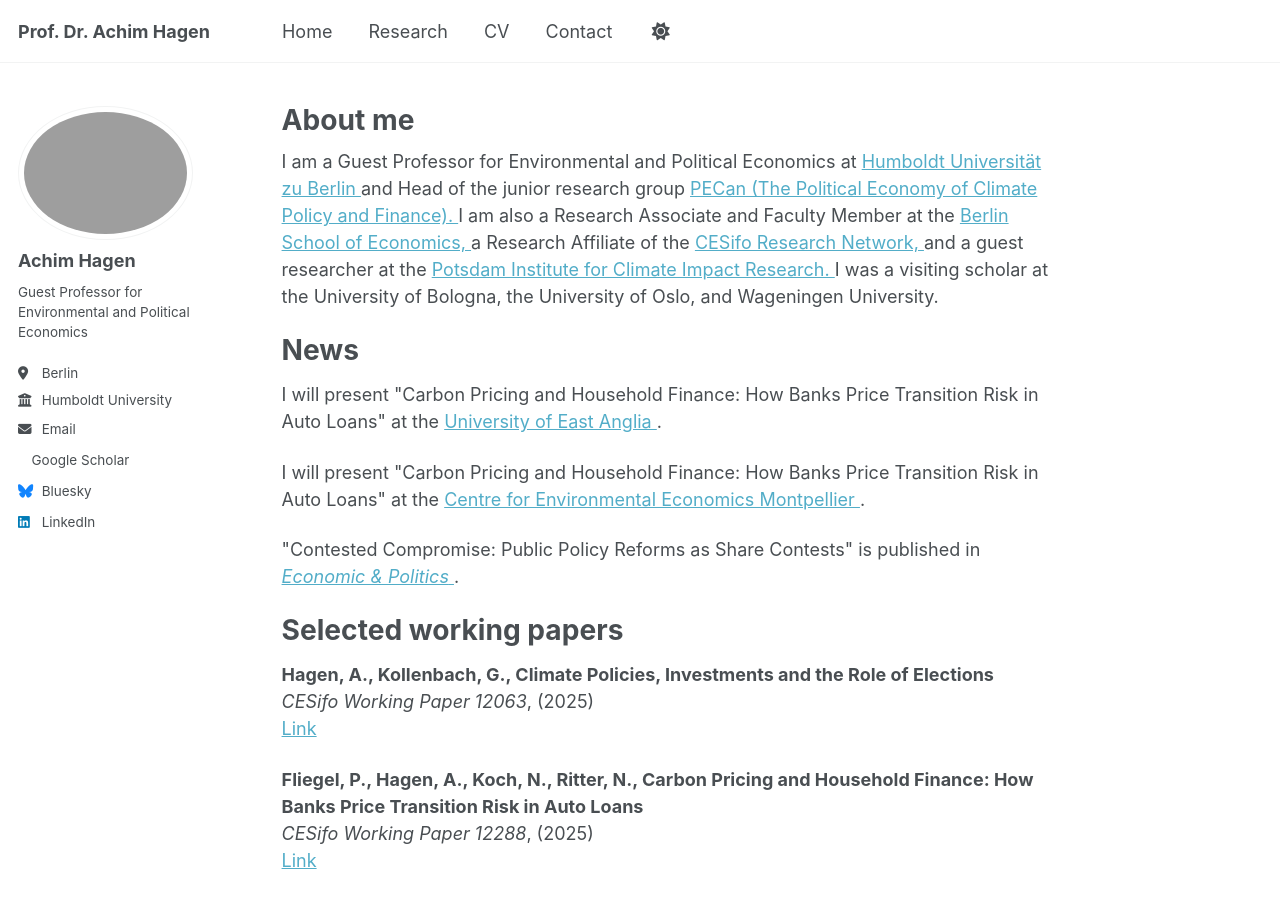
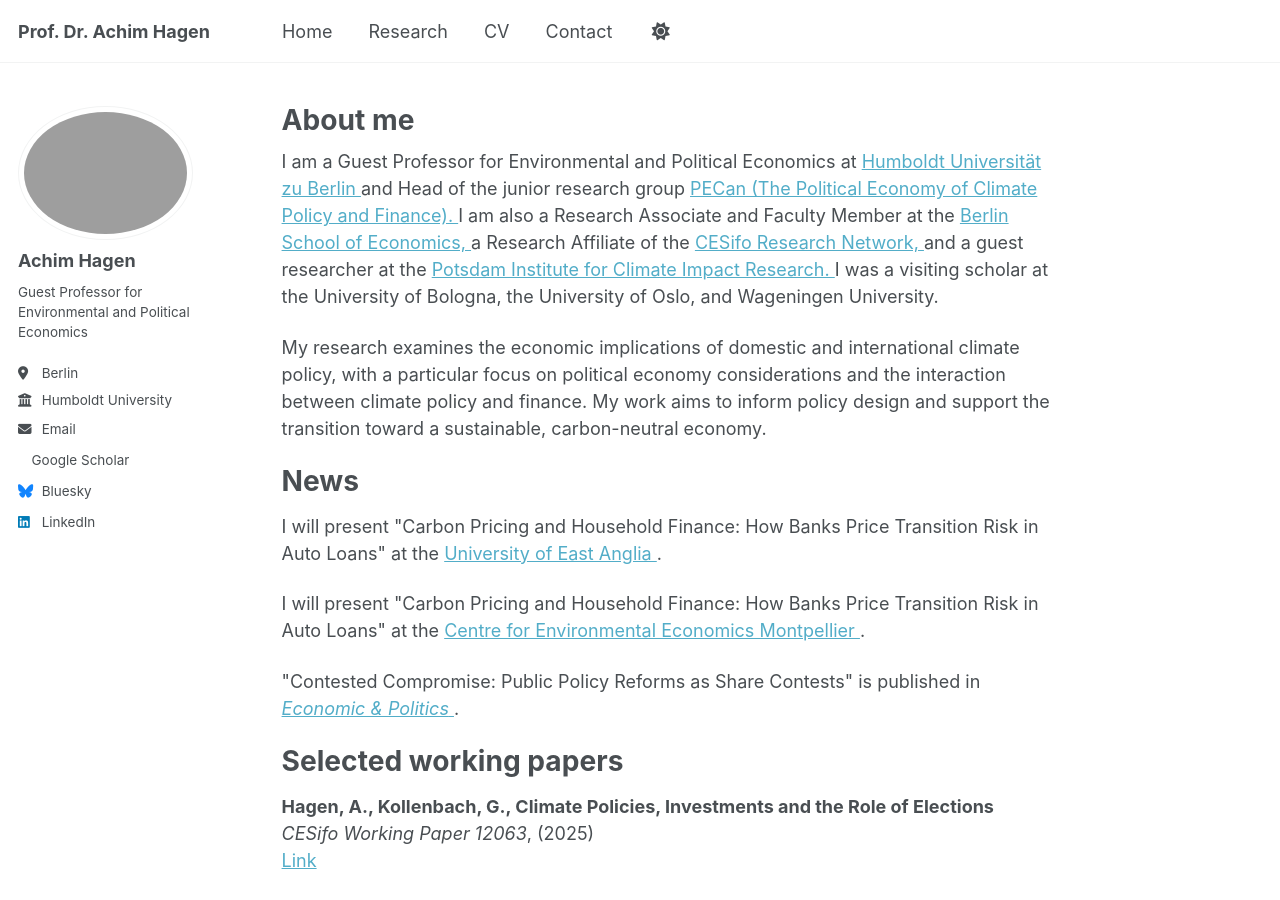
Before and after one commit to achhag/academic, a Jekyll site: the page built from _pages/about.md, in a window 1280 px wide and 900 px high. Built offline with Jekyll 4.4.1, drawn with Linux system fonts in a browser that asks for light colours.

Commit message:
Update about.md

```diff
--- a/_pages/about.md
+++ b/_pages/about.md
@@ -29,6 +29,9 @@ and a guest researcher at the
 Potsdam Institute for Climate Impact Research.
 </a> I was a visiting scholar at the University of Bologna,
 the University of Oslo, and Wageningen University.
+</p>
+<p>
+My research examines the economic implications of domestic and international climate policy, with a particular focus on political economy considerations and the interaction between climate policy and finance. My work aims to inform policy design and support the transition toward a sustainable, carbon-neutral economy.
 </p>
 
 News
```
